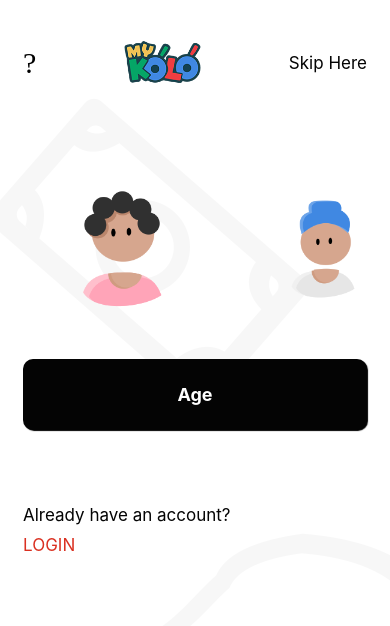
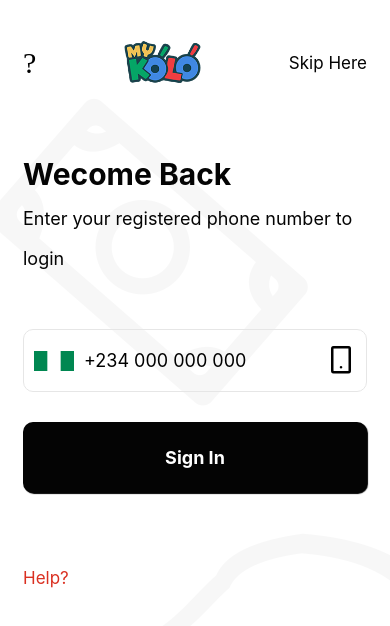
Before and after one commit to supacode/mykolo-frontend-app-react-native, a React Native app: screen / in a window 390 px wide. Shown: the top 626 px of the page. Built offline with nearby package versions, Linux system fonts and the light colour scheme.

Commit message:
Add screens to main app

```diff
--- a/App.tsx
+++ b/App.tsx
@@ -18,20 +18,20 @@ import SetAge from './src/screens/SetAge';
 const App: React.FC = () => {
   return (
     <Fragment>
-      {/* <EmailPage /> */}
-      {/* <PasswordPage /> */}
-      {/* <BasicInfoPage /> */}
-      {/* <EmergencyContactPage /> */}
-      {/* <EducationPage /> */}
-      {/* <NextOfKinPage /> */}
-      {/* <PasswordRecoveryPage /> */}
+      <WelcomeBack />
+      {/* <PinPage /> */}
+      {/* <SaveWith /> */}
       {/* <PhoneVerificationPage /> */}
       {/* <OTPsent /> */}
-      {/* <PinPage /> */}
-      {/* <WelcomeBack /> */}
-      {/* <SaveWith /> */}
+      {/* <EmergencyContactPage /> */}
+      {/* <NextOfKinPage /> */}
+      {/* <EmailPage /> */}
+      {/* <BasicInfoPage /> */}
+      {/* <EducationPage /> */}
       {/* <NameInput /> */}
-      <SetAge />
+      {/* <PasswordRecoveryPage /> */}
+      {/* <SetAge /> */}
+      {/* <PasswordPage /> */}
     </Fragment>
   );
 };
--- a/src/components/AppHeader.tsx
+++ b/src/components/AppHeader.tsx
@@ -4,9 +4,10 @@ import { Ionicons } from '@expo/vector-icons';
 
 import { globalStyles } from '../assets/globals';
 
-const AppHeader: React.FC = () => {
+const AppHeader: React.FC = props => {
   return (
     <View style={styles.header}>
+      {/* TODO: Fix go back */}
       <TouchableOpacity>
         <Ionicons name="ios-arrow-back" size={30} color="black" />
       </TouchableOpacity>
@@ -18,7 +19,9 @@ const AppHeader: React.FC = () => {
         />
       </View>
       <View>
-        <Text style={globalStyles.defaultText}>Skip Here</Text>
+        <TouchableOpacity>
+          <Text style={globalStyles.defaultText}>Skip Here</Text>
+        </TouchableOpacity>
       </View>
     </View>
   );
--- a/src/containers/Authentication.tsx
+++ b/src/containers/Authentication.tsx
@@ -50,6 +50,7 @@ const styles = StyleSheet.create({
     display: 'flex',
     flex: 1,
     paddingTop: Constants.statusBarHeight,
+    backgroundColor: colors.white,
   },
   backgroundImage: {
     flex: 1,
```
Also changed, not shown: package.json (+8 -2 lines), 1 other file (tests, documents, lock files or other folders).
